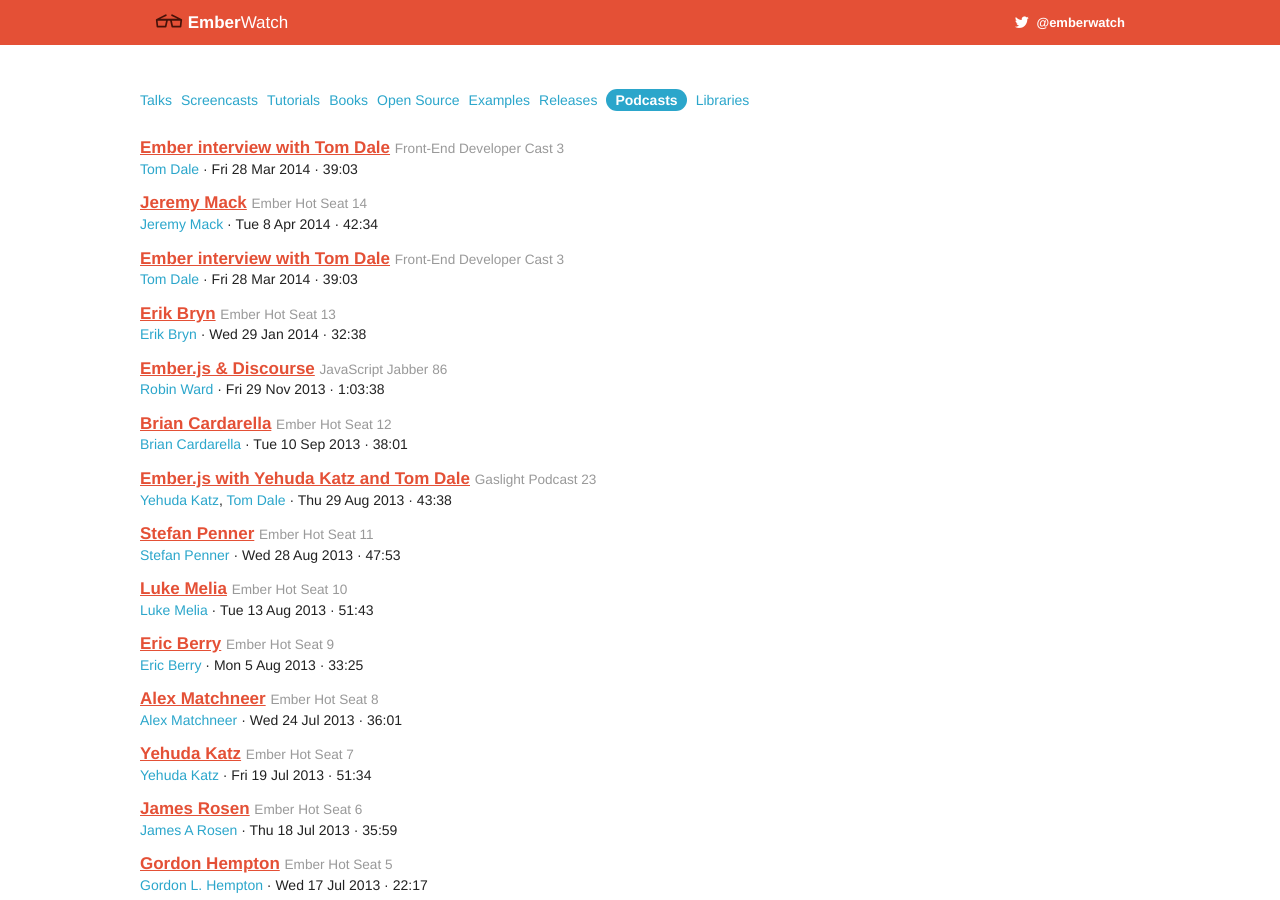
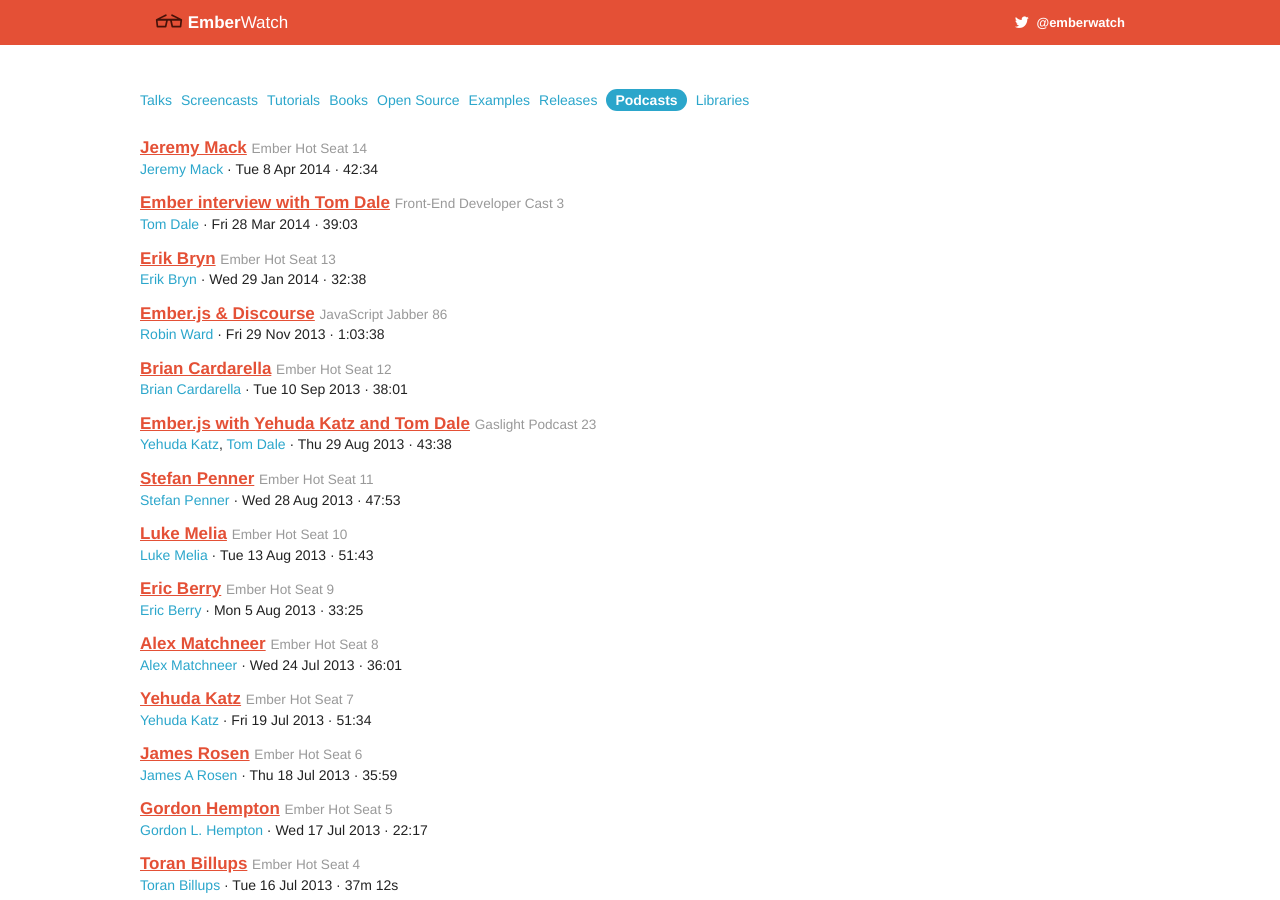
Before and after one commit to emberwatch/emberwatch, a Jekyll site: the page built from podcasts.html, in a window 1280 px wide and 900 px high. Built offline with Jekyll 4.4.1, drawn with Linux system fonts in a browser that asks for light colours; comment, search, counter and statistics services are not loaded.

Commit message:
Revert "Front-End Developer Cast - Ember interview with Tom Dale."
This reverts commit 8657e9214db847a497182bf0aec6b4c84579560f.

I forgot that I already added this :)

```diff
--- a/_data/podcasts.yml
+++ b/_data/podcasts.yml
@@ -1,12 +1,4 @@
 ---
-- title: Ember interview with Tom Dale
-  episode: 3
-  host: Front-End Developer Cast
-  member_ids:
-  - 2
-  date: '2014-03-28'
-  duration: '39:03'
-  url: http://www.funnyant.com/ember-js-interview-with-tom-dale/
 - title: Jeremy Mack
   episode: 14
   host: Ember Hot Seat
```
